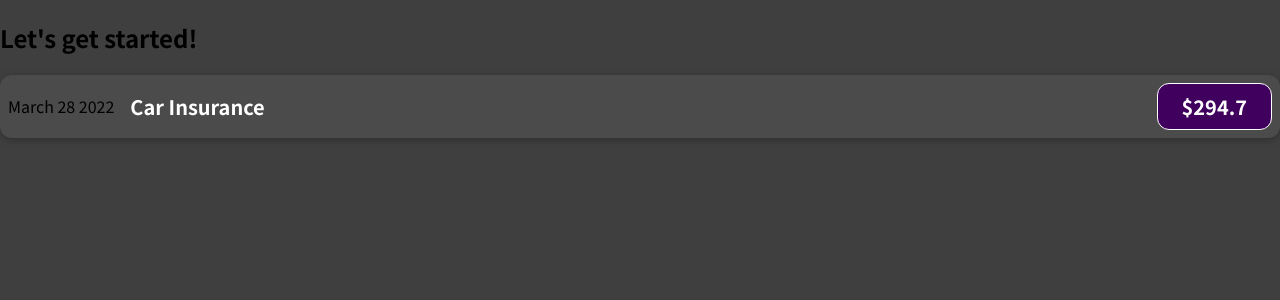
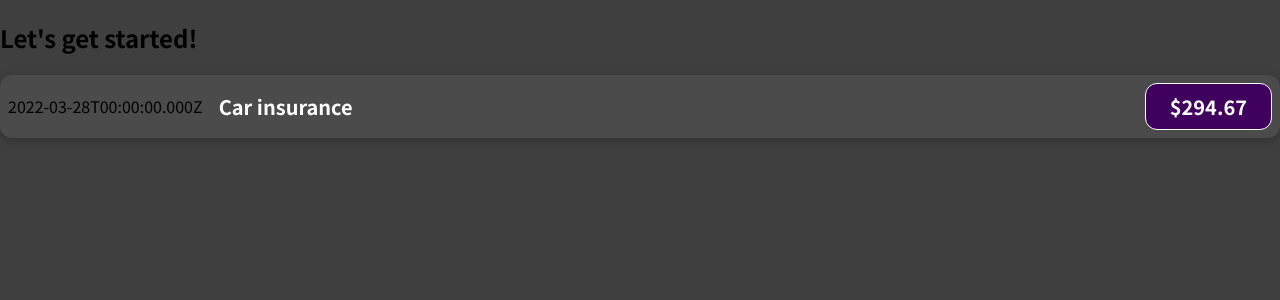
Before and after one commit to suneelkumarbh/react-course, a JavaScript app in the folder 01-starting-setup/: page / in a window 1280 px wide. Shown: the top 300 px of the page. Built offline with nearby package versions, Linux system fonts and the light colour scheme.

Commit message:
moved data to const variables and used them instead of hard coded in jsx

```diff
--- a/01-starting-setup/src/components/ExpenseItem.js
+++ b/01-starting-setup/src/components/ExpenseItem.js
@@ -1,16 +1,16 @@
 import './ExpenseItem.css'
 
 function ExpenseItem(){
+  const expenseDate = new Date(2022, 2, 28);
+  const expenseTitle = 'Car insurance';
+  const expenseAmount = 294.67;
+
   return (
     <div className = 'expense-item'>
-      <div>
-        March 28 2022
-      </div>
+      <div>{expenseDate.toISOString()}</div>
       <div className = 'expense-item__description'>
-        <h2>
-          Car Insurance
-        </h2>
-        <div className = 'expense-item__price'>$294.7</div>
+        <h2>{expenseTitle}</h2>
+        <div className = 'expense-item__price'>${expenseAmount}</div>
       </div>
     </div>
   );
```
